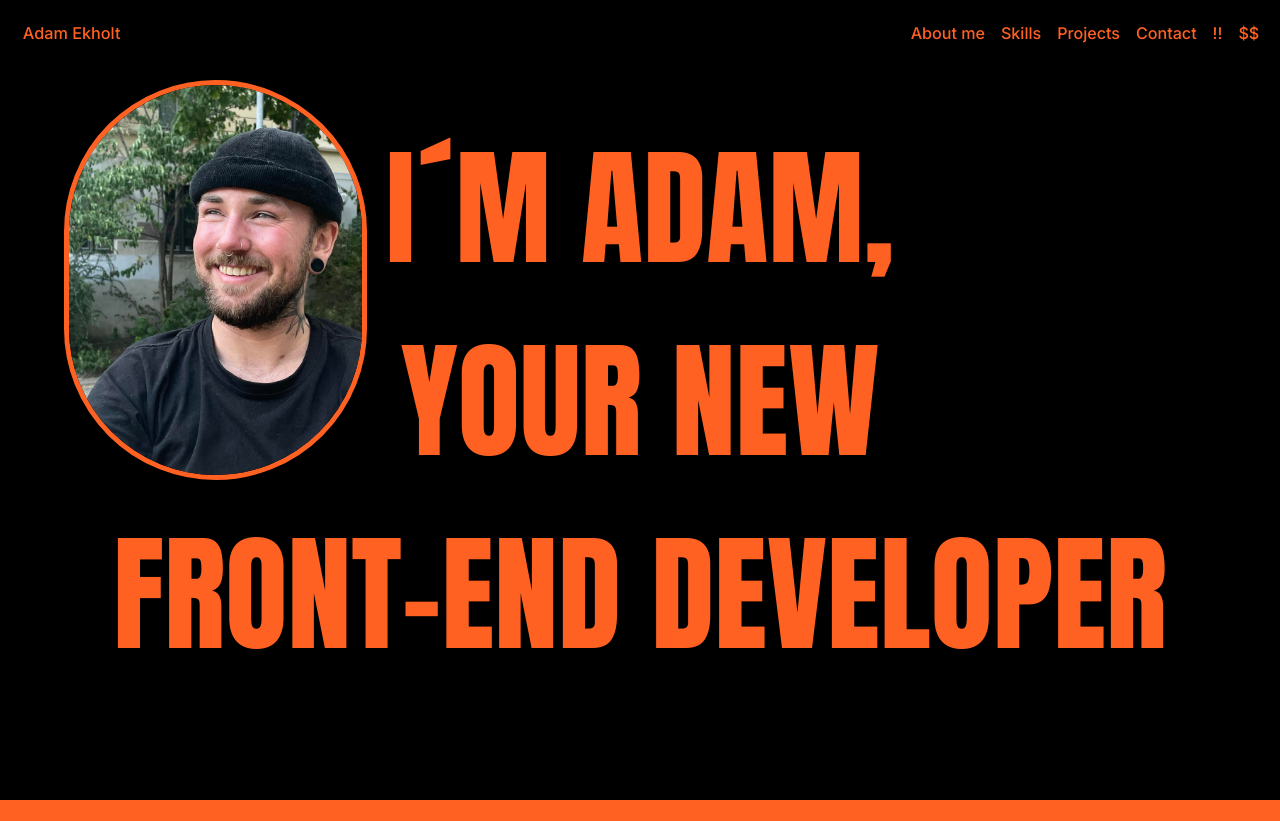
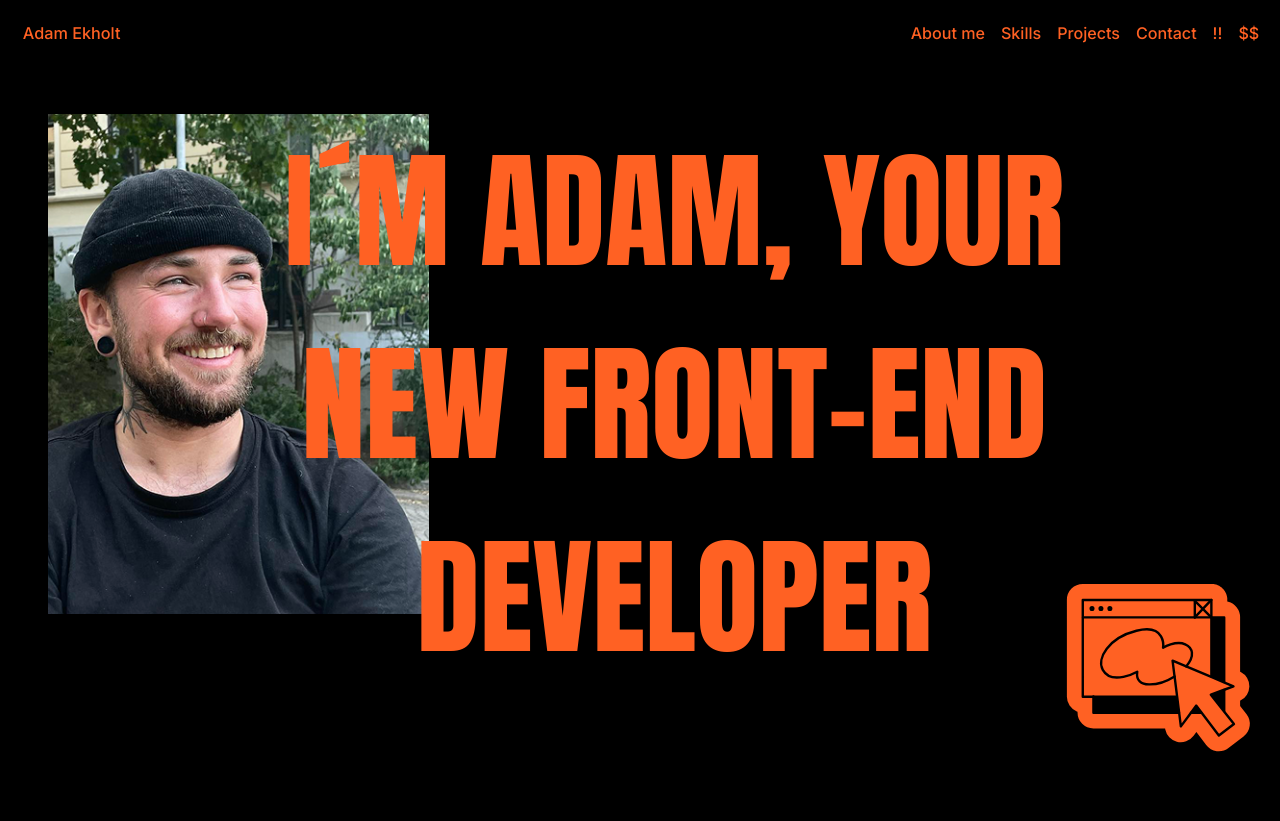
Before and after one commit to adamekholt/Portfolio, a plain HTML site: page index.html in a window 1280 px wide. Shown: the top 821 px of the page. Drawn offline with Linux system fonts and the light colour scheme.

Commit message:
Landing section css
Add grid-containers, mediaquiery and images

```diff
--- a/index.html
+++ b/index.html
@@ -21,11 +21,12 @@
         </nav>
     </header>
     <section id="landing-section">
-        <img src="/images/449040467_1504251583854247_5352925682836129848_n-2.jpg" alt="self portrait">
+        <img id="img-1" src="/images/Group 628.svg" alt="self portrait">
+        <img id="img-2" src="/images/image.png" alt="self portrait">
         <h1>
-            I´m Adam,<br>
-            Your new <br>
-            Front-end developer
+            I´m Adam, your<br>
+            new Front-end <br>
+            developer
         </h1>
     </section>
     <section id="about-section"> <!--HUSKHUSKHUSK skift section id til class(?)-->
--- a/styling.css
+++ b/styling.css
@@ -13,9 +13,10 @@ body {
     display: flex;
     justify-content: center;
     flex-direction: column;
+    column-gap: 10px;
     background-color: var(--BACKGROUND-COLOR-ONE);
     color: var(--TEXT-COLOR-TWO);
-    flex-wrap: wrap;
+
 }
 
 a {
@@ -61,14 +62,14 @@ section {
     display: flex;
     flex-direction: column;
     height: 100vh;
-    padding: 1rem;
+    padding: 3rem;
 }
 
 /*navbar*/
 
-nav { /*tekst*/
+nav {
     display: flex;
-    position: fixed; /*NB! vet ikke om jeg vil at den skal være der hele tiden eller ikke, vil helst ikke at den skal ha en egen bakgrunn. */
+    position: static; /*NB! vet ikke om jeg vil at den skal være der hele tiden eller ikke, vil helst ikke at den skal ha en egen bakgrunn. */
     align-items: center;
     background-color: var(--BACKGROUND-COLOR-ONE);
     color: var(--TEXT-COLOR-TWO);
@@ -91,33 +92,40 @@ nav a {
     padding: 0.5rem;
 }
 
-/*landing-section*/
+#landing-section {
+    display: grid;
+    grid-template-columns: 20% 1fr 20%;
+    grid-template-rows: 20% 1fr;
+    height: 100vh;
+    max-width: 100%;
 
-#landing-section {
-    position: relative;
-    display: flex;
-    flex-direction: row;
-    justify-content: center;
-    align-items: center;
-    height: 100vh;
-    overflow: hidden;
 }
 
 #landing-section h1{
-    position: relative;
+    display: inline-grid;
+    grid-column: 2 ;
+    grid-row: 1 ;
     text-align: center;
-    margin: 0;
-    z-index: 2;
+    max-width: 100%;
+    max-height: 100%;
+    z-index: 1;
     white-space: nowrap;
 }
 
-#landing-section img {
-    position: absolute;
-    top: 10%;
-    left: 5%;
-    max-height: 50vh;
-    border-radius: 10rem;
-    border: solid 5px var(--BACKGROUND-COLOR-TWO);
+#landing-section #img-1 {
+    display: inline-grid;
+    grid-column: 3 / 4;
+    grid-row: 2;
+    max-width: 80%;
+    align-self:flex-end;
+    padding-bottom: 4rem;
+}
+
+#landing-section #img-2 {
+    display: inline-grid;
+    grid-column: 1;
+    grid-row:  1;
+    max-height: 500px;
 }
 
 /*about-section*/
@@ -147,12 +155,18 @@ nav a {
 }
 
 /*media*/
-@media (max-width: 700px) { /*dette er ikke klart, burde vurdere færre linker eller en hamburgermeny*/
+
+@media (max-width: 700px) { dette er ikke klart, burde vurdere færre linker eller en hamburgermeny
     nav a {
         display: none;
     }
+}
 
-    /* #landing-section img {
+@media (max-width: 1000px) {
+    #landing-section #img-1 {
         display: none;
-    } */
+    }
+    #landing-section #img-2 {
+    display: none;
+    }
 }
```
Also changed, not shown: images/448759564_847517247281064_8146321899597551097_n.jpg (deleted), images/449040467_1504251583854247_5352925682836129848_n-2.jpg (deleted), images/Group 628.svg (added), images/image.png (added).
